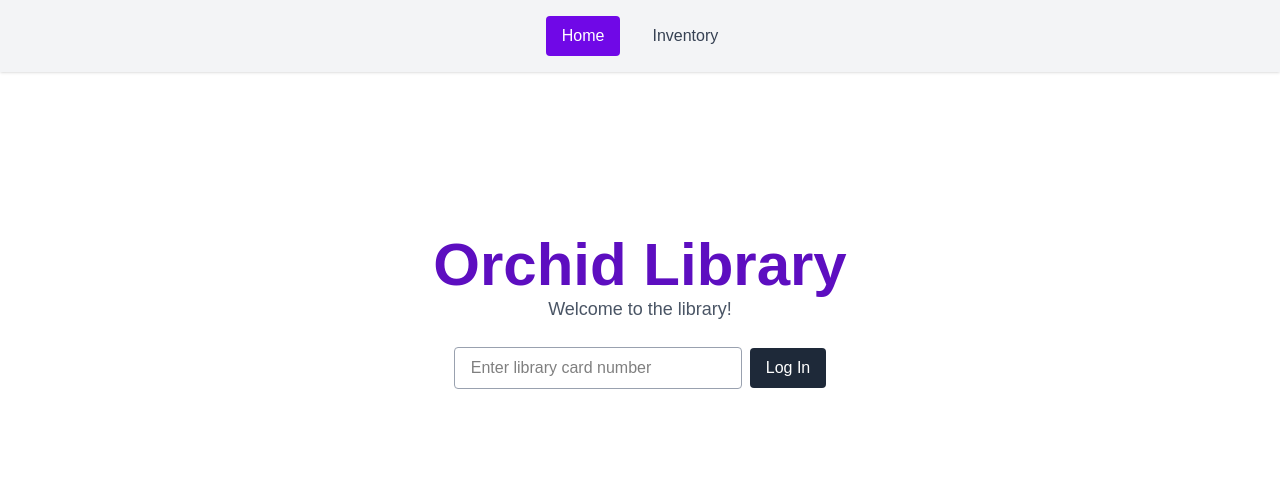
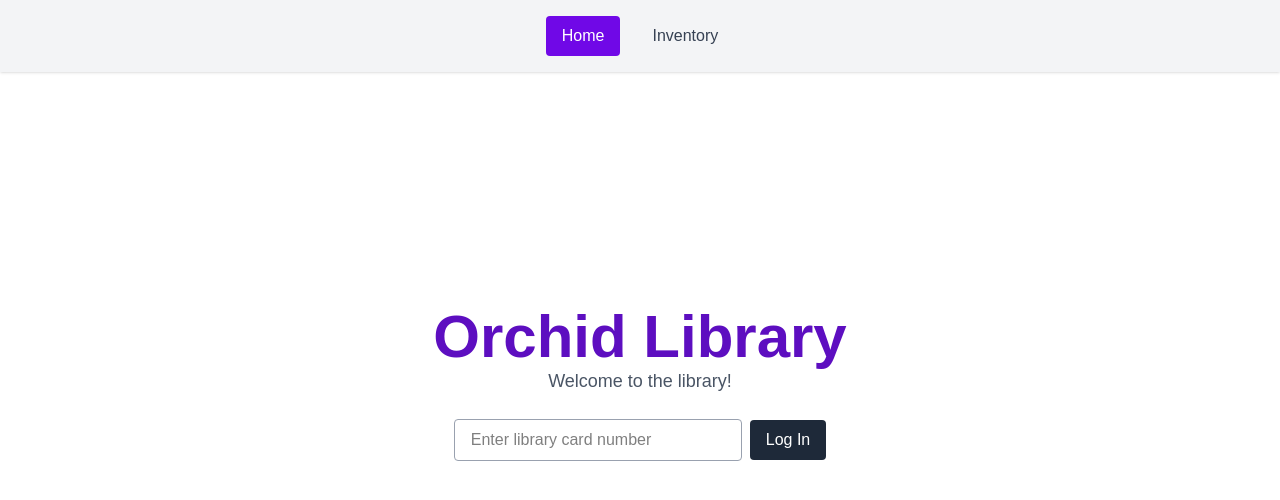
Before and after one commit to combs-a/447-orchid, a Next.js app in the folder library/: page / in a window 1280 px wide. Shown: the top 500 px of the page. Built offline with nearby package versions, Linux system fonts and the light colour scheme.

Commit message:
fix landing page view height

```diff
--- a/library/src/app/page.tsx
+++ b/library/src/app/page.tsx
@@ -60,7 +60,7 @@
   return (
     <main className="text-black">
       <Navigator user={user} setUser={setUser} />
-      <div className="flex flex-col items-center justify-center h-screen bg-white px-4 -mt-40">
+      <div className="flex flex-col items-center justify-center h-[150vh] bg-white px-4 -mt-72">
         <h1 className="text-6xl font-bold text-violet-800">
           Orchid Library
         </h1>
```
